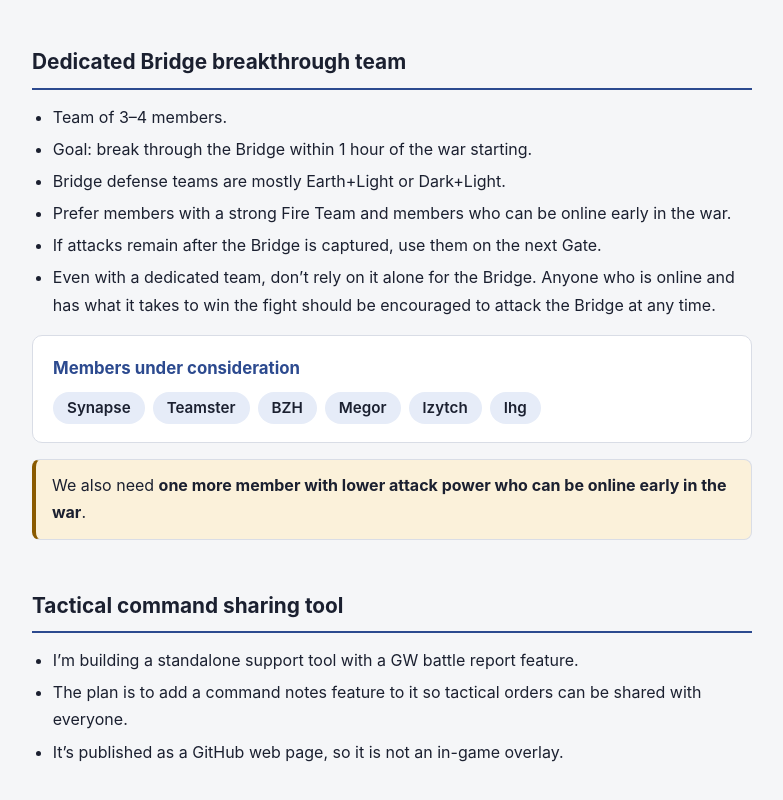
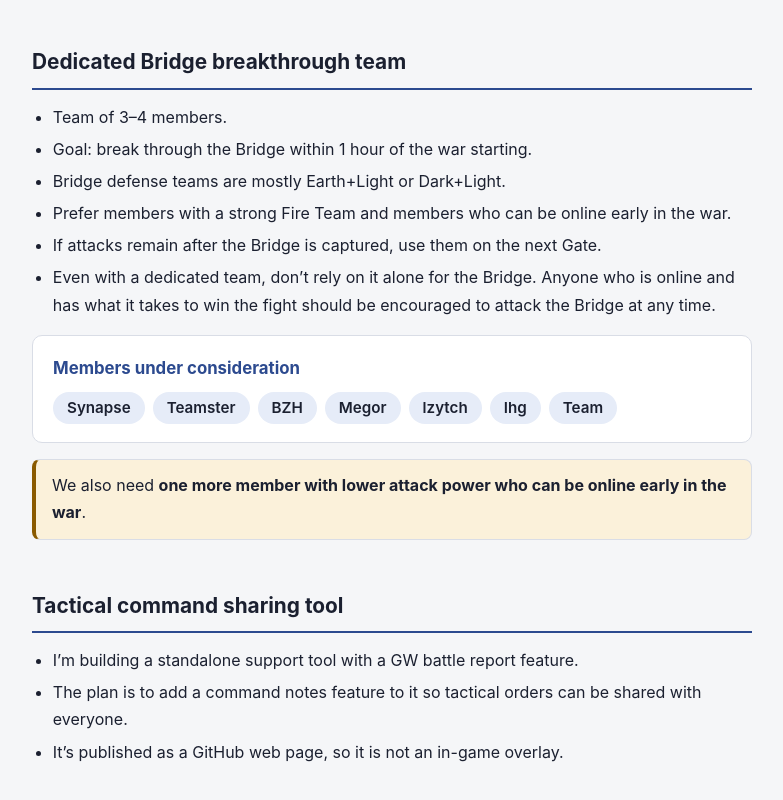
Before and after one commit to xox763/Power, a plain HTML site: page guidelines/Guild War Tactics & Strategy Guide (EN).html in a window 1280 px wide. Shown: the part 1733-2533 px from the top of the page, without its empty margins (248-1031 px from the left). Drawn offline with Linux system fonts and the light colour scheme.

Commit message:
Add Team member to Guild War Tactics & Strategy Guide

```diff
--- a/guidelines/Guild War Tactics & Strategy Guide (EN).html
+++ b/guidelines/Guild War Tactics & Strategy Guide (EN).html
@@ -128,7 +128,7 @@ a:focus-visible{outline:2px solid var(--accent);outline-offset:2px}
   <div class="card">
     <h3>Members under consideration</h3>
     <ul class="members">
-      <li>Synapse</li><li>Teamster</li><li>BZH</li><li>Megor</li><li>lzytch</li><li>Ihg</li>
+      <li>Synapse</li><li>Teamster</li><li>BZH</li><li>Megor</li><li>lzytch</li><li>Ihg</li><li>Team</li>
     </ul>
   </div>
   <div class="note">We also need <strong>one more member with lower attack power who can be online early in the war</strong>.</div>
```
